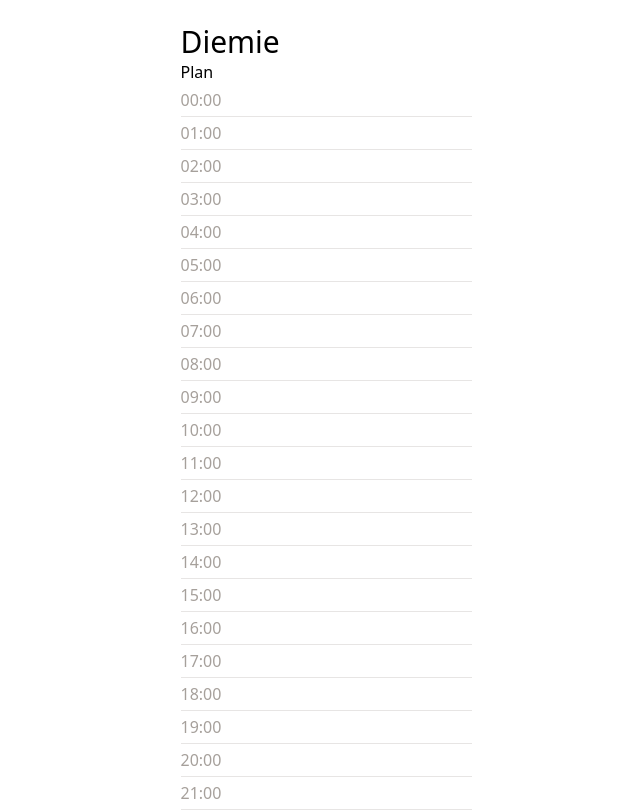
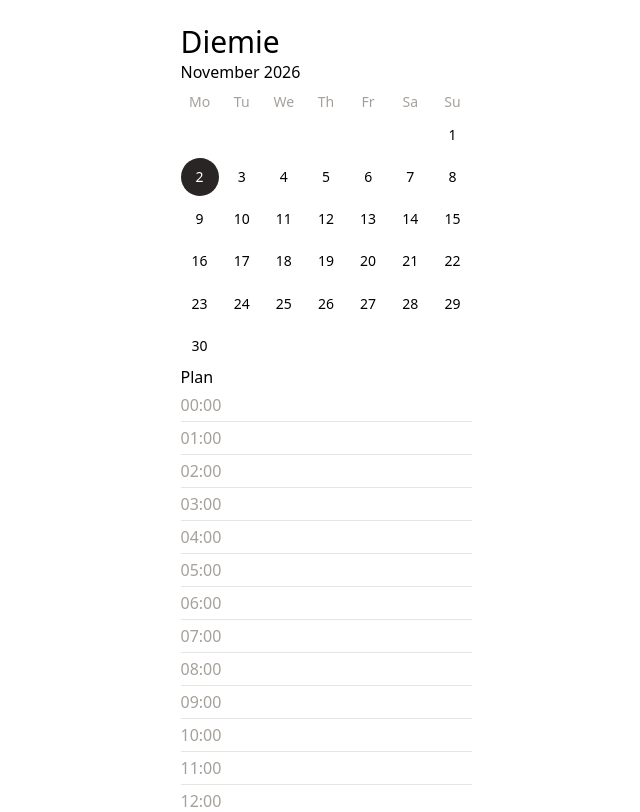
Before and after one commit to ayaagitay/diemie, a Next.js app: page / in a window 1280 px wide. Shown: the top 812 px of the page, without its empty margins (314-954 px from the left). Built offline with nearby package versions, Linux system fonts and the light colour scheme.

Commit message:
feat: add Calendar

```diff
--- a/src/app/page.tsx
+++ b/src/app/page.tsx
@@ -1,4 +1,4 @@
-// import { Calendar } from '@/components/Calendar';
+import { Calendar } from '@/components/Calendar';
 import { HoursPlan } from '@/components/HoursPlan';
 import { DayPanel } from '@/components/DayPanel';
 
@@ -6,7 +6,7 @@ export default function Home() {
   return (
     <main className="mx-auto max-w-5xl p-6">
       <h1 className="text-3xl font-medium">Diemie</h1>
-      {/* <Calendar /> */}
+      <Calendar />
       <HoursPlan />
       <DayPanel />
     </main>
--- a/src/components/Calendar.tsx
+++ b/src/components/Calendar.tsx
@@ -0,0 +1,30 @@
+import { monthGrid } from "@/lib/dates"
+
+const WEEKDAYS = ['Mo', 'Tu', 'We', 'Th', 'Fr', 'Sa', 'Su']
+export function Calendar() {
+  const now = new Date();
+  const year = now.getFullYear();
+  const month = now.getMonth();
+  const today = now.getDate();
+  const grid = monthGrid(year, month);
+  const title = now.toLocaleString('en', {month: 'long', year: 'numeric'});
+  return (
+    <section>
+      <h2 className="mb-2 font-medium">{title}</h2>
+    <div className="grid grid-cols-7 gap-1 text-center text-sm">
+      {WEEKDAYS.map((weekday, i) => (
+        <span key={i} className="text-stone-400">
+          {weekday}
+        </span>
+      ))}
+      {grid.map((day, i) => (
+        day === null ? (
+          <span key={i}/>
+        ) : (
+          <button key={i} className={`aspect-square rounded-full  ${day === today ? 'bg-stone-800 text-white' : 'hover:bg-stone-200'}`}>{day}</button>
+        )
+      ))}
+    </div>
+    </section>
+  )
+}
```
